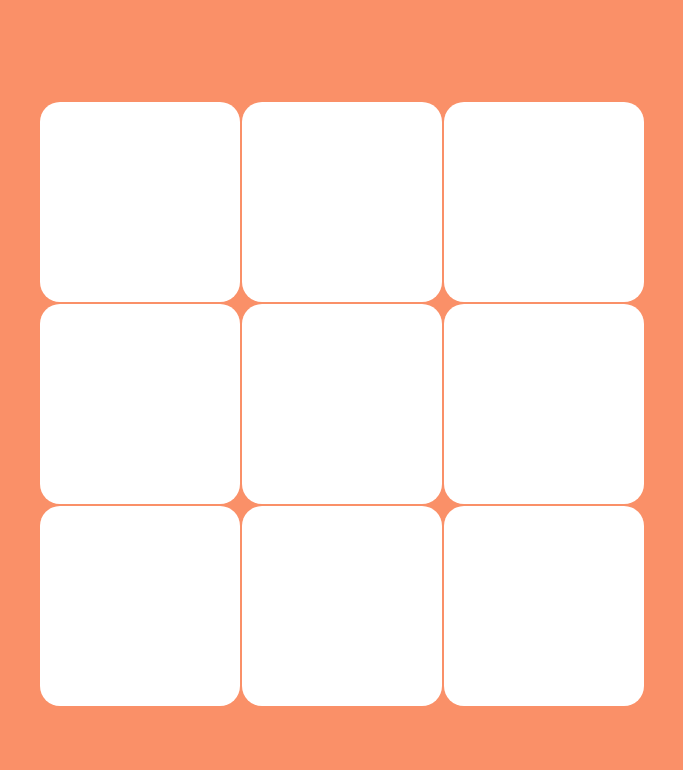
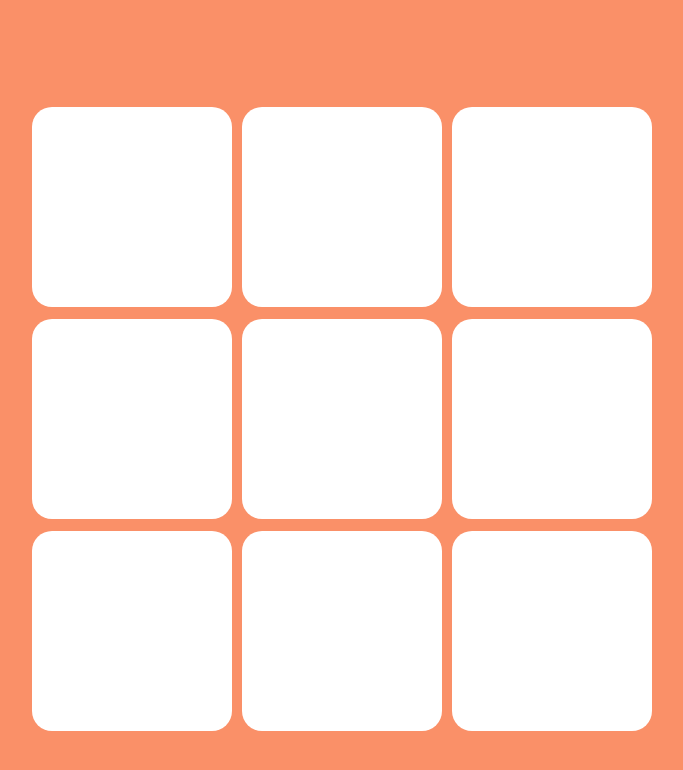
Before and after one commit to JustANormalProgramm3r/game.github.io, a plain HTML site: page index.html in a window 1280 px wide. Shown: the whole page, without its empty margins (298-981 px from the left). Drawn offline with Linux system fonts and the light colour scheme.

Commit message:
스타일 수정

```diff
--- a/style.css
+++ b/style.css
@@ -14,12 +14,13 @@ table{
 }
 
 td{
-    border: 1px solid #000;
     width: 200px; height: 200px;
     text-align: center;
     border-radius: 20px;
     background-color: #fff;
-    border: none;
+    margin: 5px;
+    display: inline-block;
+    line-height: 200px;
 }
 
 td:hover{
```
